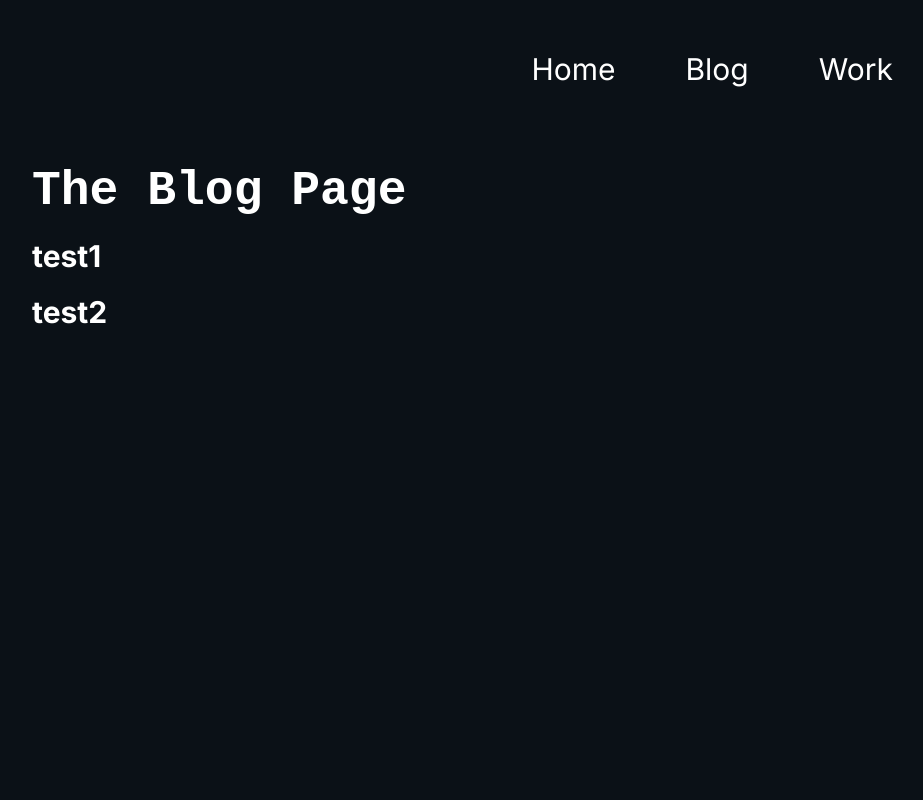
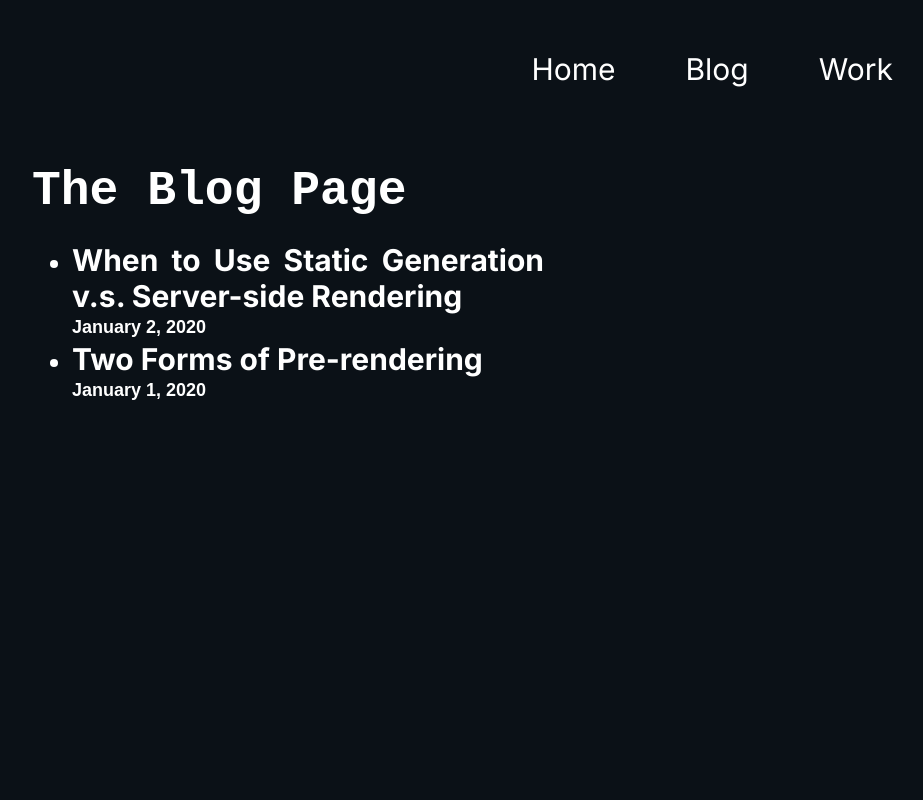
Before and after one commit to shpoopdy/Webby, a Next.js app: page /Blog in a window 1280 px wide. Shown: the top 800 px of the page, without its empty margins (352-1275 px from the left). Built offline with nearby package versions, Linux system fonts and the light colour scheme.

Commit message:
Slightly funcioning blog

```diff
--- a/app/Blog/BlogList.jsx
+++ b/app/Blog/BlogList.jsx
@@ -1,14 +1,18 @@
-import BlogPost from './BlogPost';
+import Link from 'next/link';
 import styles from './BlogList.module.css';
+import getFormattedDate from '../../lib/getFormattedDate';
 
 
-export default function BlogList({ posts }) {
-  if (!posts || posts.length === 0) {
-    return <div>No Posts Availabe</div>
-  }
+export default function BlogList({ post }) {
+  const { id, title, date } = post;
+  const formattedDate = getFormattedDate(date);
   return (
     <div>
-      {posts.map(post => <BlogPost key={post.id} {...post} />)}
+      <li>
+        <Link href={`/posts/${id}`}>{title}</Link>
+        <br />
+        <p>{formattedDate}</p>
+      </li>
     </div>
   )
 }
--- a/app/Blog/page.jsx
+++ b/app/Blog/page.jsx
@@ -1,12 +1,14 @@
 import BlogList from "./BlogList"
 import { blog_data }  from './blog_data';
+import { getSortedPostsData } from '../../lib/posts';
+import Posts from '../components/Posts';
 
-export default function Blog() {
+export default function Blog({ allPostsData }) {
   return (
     <>
       <div className='mainContain'>
         <h1>The Blog Page</h1>
-        <BlogList posts={blog_data}/>
+        <Posts />
       </div>
     </>
   )
--- /dev/null
+++ b/app/components/Posts.jsx
@@ -0,0 +1,18 @@
+import { getSortedPostsData } from '../../lib/posts';
+import BlogList from '../Blog/BlogList';
+
+export default function Posts() {
+  const posts = getSortedPostsData();
+
+  return (
+    <section>
+      <h2>
+        <ul>
+          {posts.map(post => (
+            <BlogList key={post.id} post={post} />
+          ))}
+        </ul>
+      </h2>
+    </section>
+  )
+}
--- /dev/null
+++ b/app/posts/[postId]/not-found.jsx
@@ -0,0 +1,5 @@
+export default function NotFound() {
+  return (
+    <h1>The requested post does not exist.</h1>
+  )
+}
--- /dev/null
+++ b/blogposts/pre-rendering.md
@@ -0,0 +1,9 @@
+---
+title: 'Two Forms of Pre-rendering'
+date: '2020-01-01'
+---
+
+
+Next.js has two forms of pre-rendering...
+
+- **Static Generation**
--- /dev/null
+++ b/blogposts/ssg-ssr.md
@@ -0,0 +1,8 @@
+---
+title: 'When to Use Static Generation v.s. Server-side Rendering'
+date: '2020-01-02'
+---
+
+- Marketing
+- Blog
+- ETC...
--- /dev/null
+++ b/lib/getFormattedDate.jsx
@@ -0,0 +1,3 @@
+export default function getFormattedDate(dateString) {
+  return new Intl.DateTimeFormat('en-US', { dateStyle: 'long' }).format(new Date(dateString));
+}
--- /dev/null
+++ b/lib/posts.jsx
@@ -0,0 +1,60 @@
+import fs from 'fs';
+import path from 'path';
+import matter from 'gray-matter';
+import { remark } from 'remark';
+import html  from 'remark-html';
+
+const postsDirectory = path.join(process.cwd(), 'blogposts');
+
+export function getSortedPostsData() {
+  // Get file names under /posts
+  const fileNames = fs.readdirSync(postsDirectory);
+  const allPostsData = fileNames.map((fileName) => {
+    // Remove ".md" from file name to get id
+    const id = fileName.replace(/\.md$/, '');
+
+    // Read markdown file as string
+    const fullPath = path.join(postsDirectory, fileName);
+    const fileContents = fs.readFileSync(fullPath, 'utf8');
+
+    // Use gray-matter to parse the post metadata section
+    const matterResult = matter(fileContents);
+
+    // Combine the data with the id
+    return {
+      id, ...matterResult.data,
+    };
+  });
+
+  // Sort posts by data
+  return allPostsData.sort((a, b) => {
+    if (a.date < b.date) {
+      return 1;
+    } else {
+      return -1;
+    }
+  });
+}
+
+export async function getPostData(id) {
+  const fullPath = path.join(postsDirectory, `${id}.md`);
+  const fileContents = fs.readFileSync(fullPath, 'utf8');
+
+  // Use gray-matter to parse the post metadata section
+  const matterResult = matter(fileContents);
+
+  const processedContent = await remark()
+      .use(html)
+      .process(matterResult.content);
+
+      const contentHtml = processedContent.toString();
+
+      const blogPostWithHTML = {
+        id,
+        title: matterResult.data.title,
+        date: matterResult.data.date,
+        contentHtml,
+      }
+
+      return blogPostWithHTML;
+}
--- a/package.json
+++ b/package.json
@@ -9,8 +9,11 @@
     "lint": "next lint"
   },
   "dependencies": {
+    "gray-matter": "^4.0.3",
     "next": "^14.0.0",
     "react": "^18",
-    "react-dom": "^18"
+    "react-dom": "^18",
+    "remark": "^15.0.1",
+    "remark-html": "^16.0.1"
   }
 }
```
Also changed, not shown: app/posts/[postId]/page.jsx (added, +47 -0 lines), 1 other file (tests, documents, lock files or other folders).
